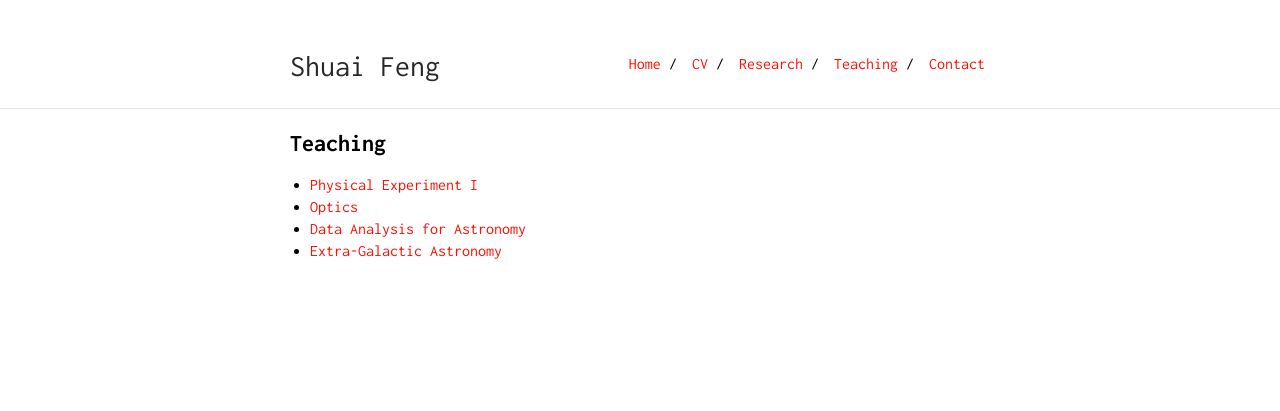
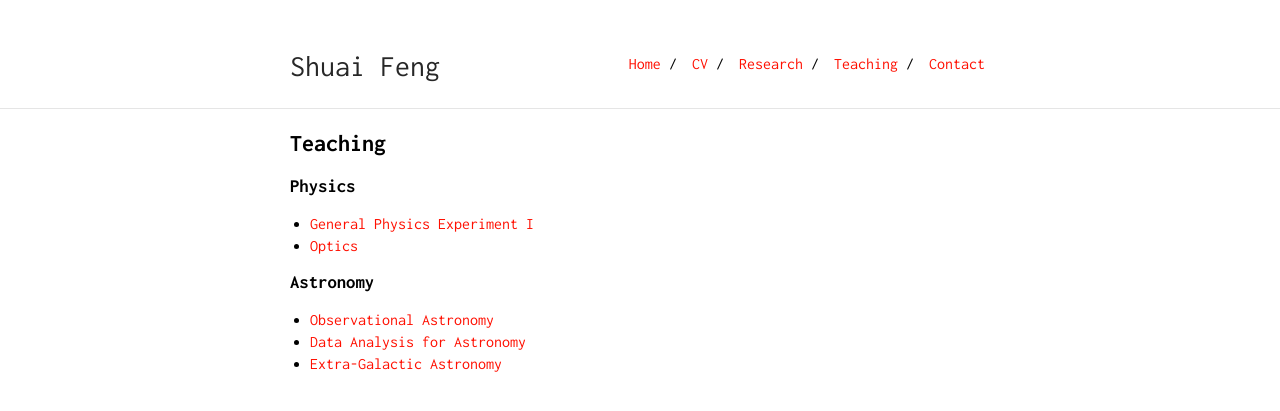
Before and after one commit to fengshuai0210/fengshuai0210.github.io, a Jekyll site: the page built from teaching.md, in a window 1280 px wide. Shown: the top 411 px of the page. Built offline with Jekyll 4.4.1, drawn with Linux system fonts in a browser that asks for light colours; our own code applies the rules of GitHub Pages for plain Markdown files.

Commit message:
Update teaching.md

```diff
--- a/teaching.md
+++ b/teaching.md
@@ -4,7 +4,12 @@ is_teaching: true
 ---
 
 ## Teaching
-- [Physical Experiment I]()
+
+### Physics
+- [General Physics Experiment I]()
 - [Optics](https://github.com/fengshuai0210/Course_Optics/blob/main/README.md)
+
+### Astronomy
+- [Observational Astronomy]()
 - [Data Analysis for Astronomy]()
 - [Extra-Galactic Astronomy]()
```
